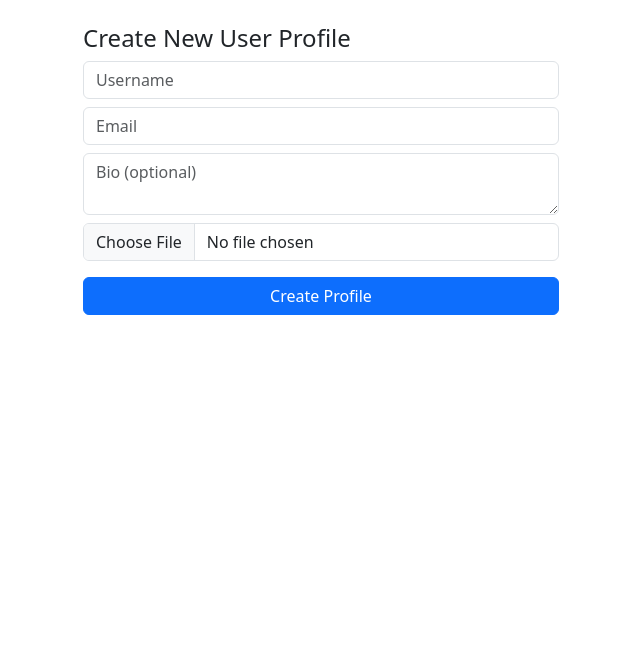
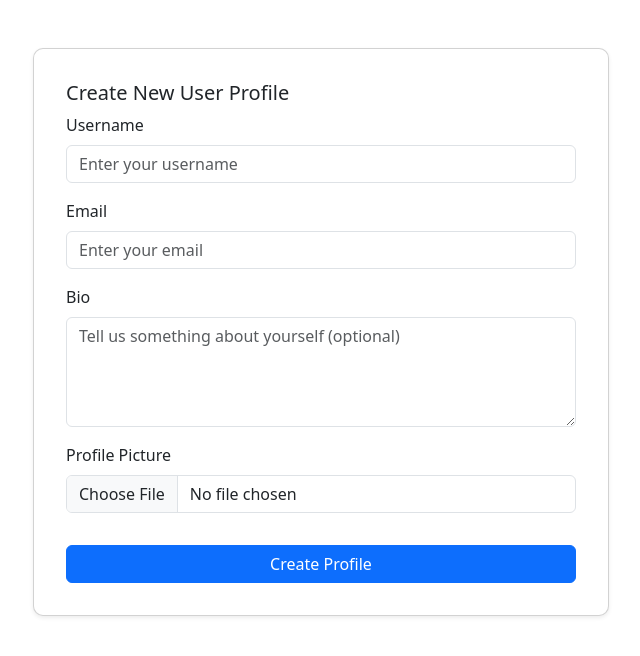
Before and after one commit to Aananda-git/Task-Management-System-with-User-Profles-, a Vue app in the folder frontend/: page /create-profile in a window 1280 px wide. Shown: the top 656 px of the page, without its empty margins (319-959 px from the left). Built offline with nearby package versions, Linux system fonts and the light colour scheme; no server answers; sample sign-in values are in the browser's storage.

Commit message:
change: fix functionality of editing form

```diff
--- a/frontend/src/components/ProfileForm.vue
+++ b/frontend/src/components/ProfileForm.vue
@@ -1,26 +1,91 @@
 <template>
-  <div class="container mt-4" style="max-width: 500px">
-    <h4>Create New User Profile</h4>
+  <div class="container mt-5">
+    <div class="card shadow-sm">
+      <div class="card-body">
+        <h5 class="card-title">{{ isEdit ? 'Edit User Profile' : 'Create New User Profile' }}</h5>
         <form @submit.prevent="submit" enctype="multipart/form-data">
-      <input v-model="username" class="form-control mb-2" placeholder="Username" required />
-      <input v-model="email" type="email" class="form-control mb-2" placeholder="Email" required />
-      <textarea v-model="bio" class="form-control mb-2" placeholder="Bio (optional)" />
-      <input type="file" @change="handleFile" class="form-control mb-3" />
-      <button class="btn btn-primary w-100">Create Profile</button>
+          <div class="mb-3">
+            <label for="username" class="form-label">Username</label>
+            <input
+              id="username"
+              v-model="username"
+              class="form-control"
+              placeholder="Enter your username"
+              required
+            />
+          </div>
+
+          <div class="mb-3">
+            <label for="email" class="form-label">Email</label>
+            <input
+              id="email"
+              v-model="email"
+              type="email"
+              class="form-control"
+              placeholder="Enter your email"
+              required
+            />
+          </div>
+
+          <div class="mb-3">
+            <label for="bio" class="form-label">Bio</label>
+            <textarea
+              id="bio"
+              v-model="bio"
+              class="form-control"
+              placeholder="Tell us something about yourself (optional)"
+              rows="4"
+            ></textarea>
+          </div>
+
+          <div class="mb-3">
+            <label for="profile-picture" class="form-label">Profile Picture</label>
+            <input
+              id="profile-picture"
+              type="file"
+              @change="handleFile"
+              class="form-control"
+            />
+          </div>
+
+          <button class="btn btn-primary w-100 mt-3">
+            {{ isEdit ? 'Update Profile' : 'Create Profile' }}
+          </button>
         </form>
+      </div>
+    </div>
   </div>
 </template>
 
 <script lang="ts" setup>
-import { ref } from 'vue'
+import { ref, onMounted } from 'vue'
+import { useRoute } from 'vue-router'
 import api from '../services/api'
-import { useRouter } from 'vue-router'
+import router from '../router'
+
+const emit = defineEmits(['submitted'])
 
 const username = ref('')
 const email = ref('')
 const bio = ref('')
 const picture = ref<File | null>(null)
-const router = useRouter()
+const isEdit = ref(false)
+const route = useRoute()
+
+onMounted(async () => {
+  if (route.params.id) {
+    isEdit.value = true
+    try {
+      const res = await api.get(`/profiles/${route.params.id}/`)
+      const profile = res.data
+      username.value = profile.username
+      email.value = profile.email
+      bio.value = profile.bio || ''
+    } catch (err) {
+      console.error('Failed to load profile:', err)
+    }
+  }
+})
 
 const handleFile = (e: Event) => {
   const target = e.target as HTMLInputElement
@@ -39,14 +104,36 @@ const submit = async () => {
   }
 
   try {
+    if (isEdit.value) {
+      await api.put(`/profiles/${route.params.id}/`, formData, {
+        headers: { 'Content-Type': 'multipart/form-data' },
+      })
+      alert('Profile updated successfully!')
+      router.push('/dashboard')
+    } else {
       await api.post('/create-profile/', formData, {
         headers: { 'Content-Type': 'multipart/form-data' },
       })
       alert('Profile created successfully!')
-    router.push('/profiles')
+      router.push('/dashboard')
+    }
+    emit('submitted')
   } catch (err: any) {
-    alert('Failed to create profile. Make sure email and username are unique.')
+    alert('Failed to submit profile. Ensure email and username are unique.')
     console.error(err)
   }
 }
 </script>
+
+<style scoped>
+/* Custom styling to enhance form appearance */
+.container {
+  max-width: 600px;
+}
+.card {
+  border-radius: 10px;
+}
+.card-body {
+  padding: 2rem;
+}
+</style>
```
Lines whose indentation alone changed are shown as unchanged.
